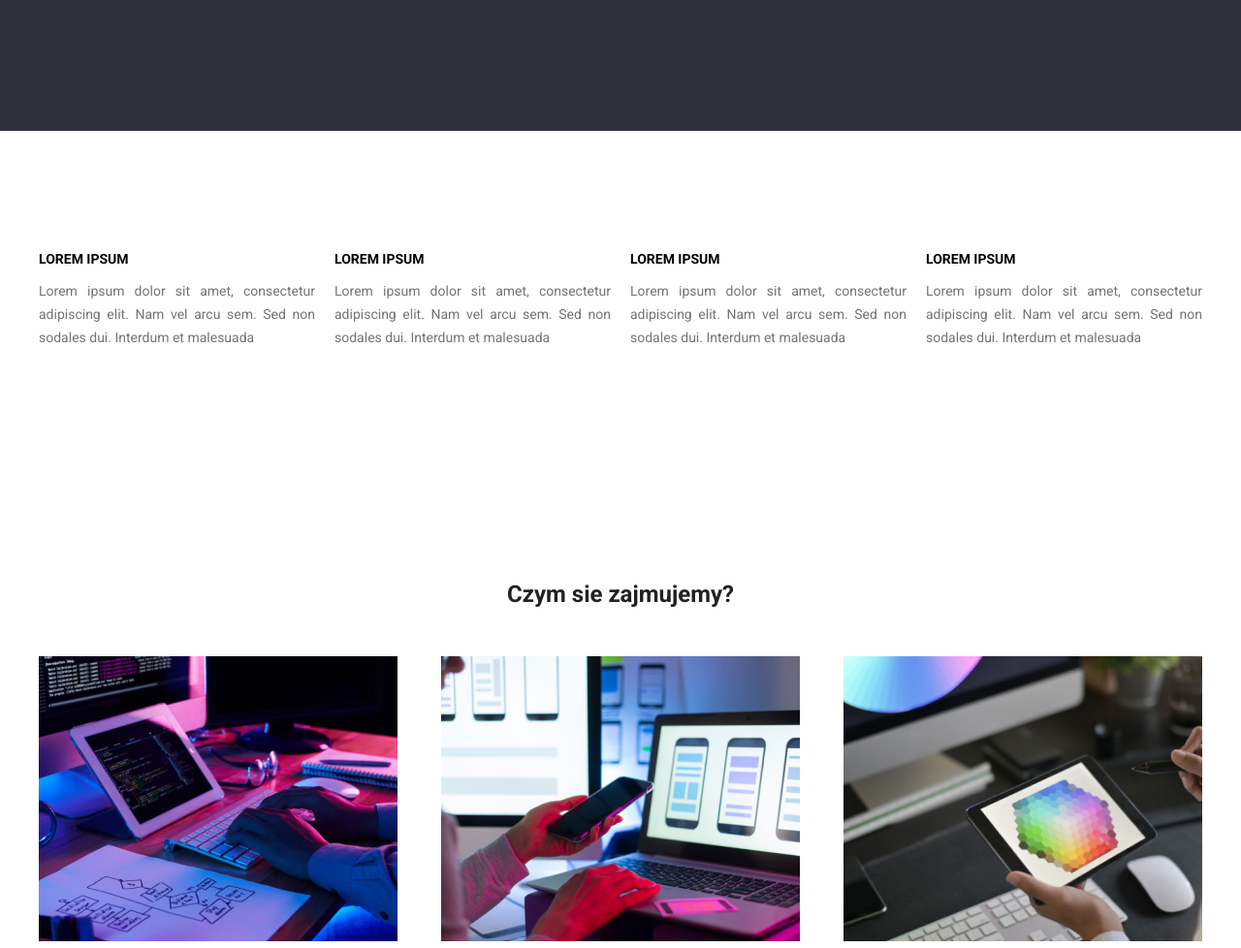
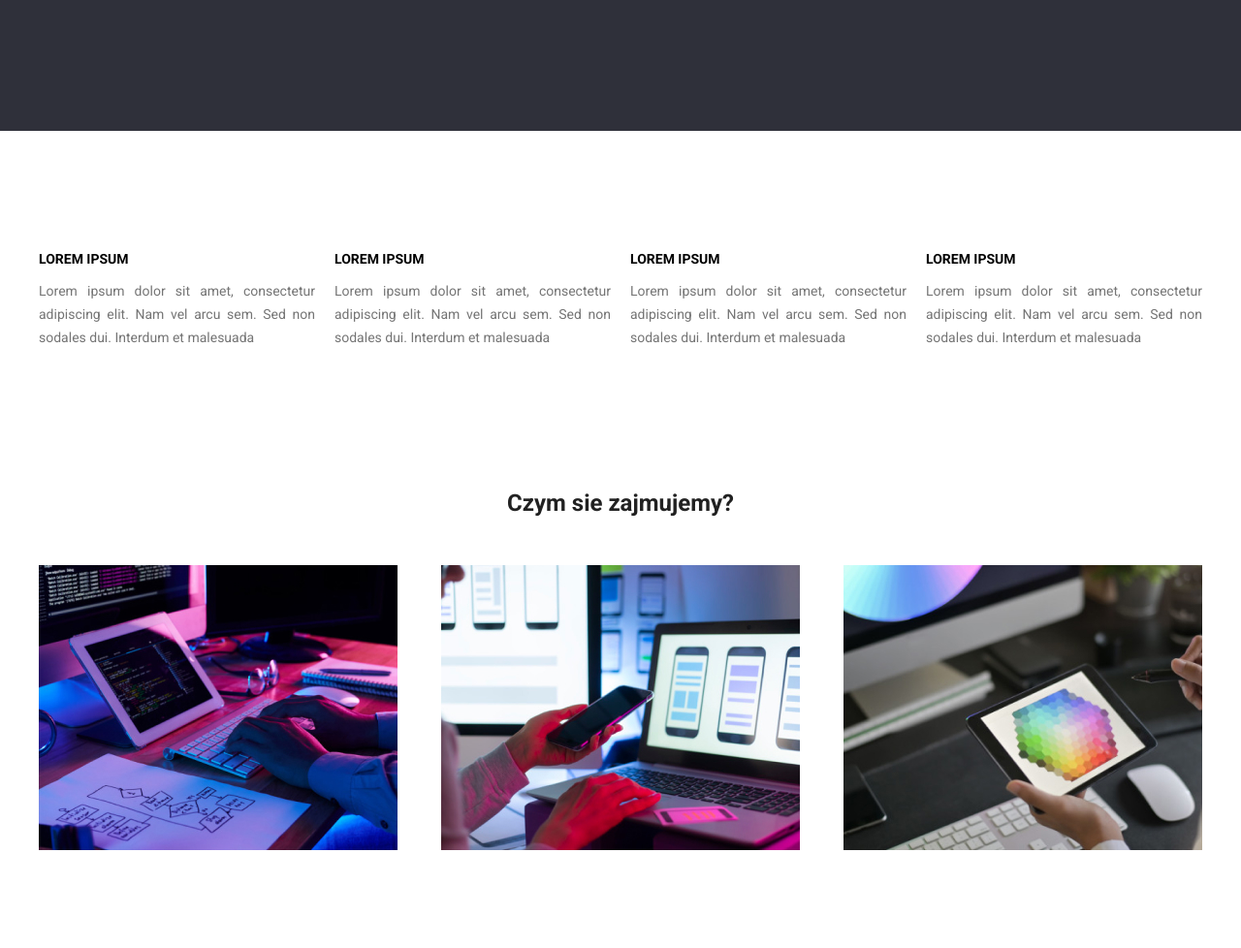
Before and after one commit to GosiaAntoniak/goit-markup-hw-03, a plain HTML site: page index.html in a window 1280 px wide. Shown: the part 460-1438 px from the top of the page at 97% size. Drawn offline with nearby package versions, Linux system fonts and the light colour scheme.

Commit message:
Praca domowa 3

```diff
--- a/css/styles.css
+++ b/css/styles.css
@@ -102,6 +102,9 @@ body {
   outline: none;
   cursor: pointer;
   border-radius: var(--button-radius);
+}
+.main-description-wrapper {
+  padding-top: 94px;
 }
 .main-description-box {
   list-style: none;
--- a/index.html
+++ b/index.html
@@ -61,7 +61,8 @@
         <button class="button-main" type="button">Zamów usługę</button>
       </div>
       </div>
-      <section class=" section container">
+      <section class="main-description-wrapper">
+        <div class="container">
         <ul class="main-description-box">
           <li>
             <div class="main-description">
@@ -100,9 +101,11 @@
             </div>
           </li>
         </ul>
+      </div>
       </section>
 
-      <section class="section container">
+      <section class="section">
+        <div class="container">
         <h2 class="section-headline">Czym sie zajmujemy?</h2>
         <ul class="section-working-kind">
           <li>
@@ -131,8 +134,10 @@
             />
           </li>
         </ul>
+      </div>
       </section>
-      <section class="container section">
+      <section class="section">
+        <div class="container">
         <h2 class="section-headline">Nasz zespół</h2>
         <ul class="about-us">
           <li>
@@ -196,6 +201,7 @@
             </figure>
           </li>
         </ul>
+      </div>
       </section>
     </main>
     <footer class="footer">
```
